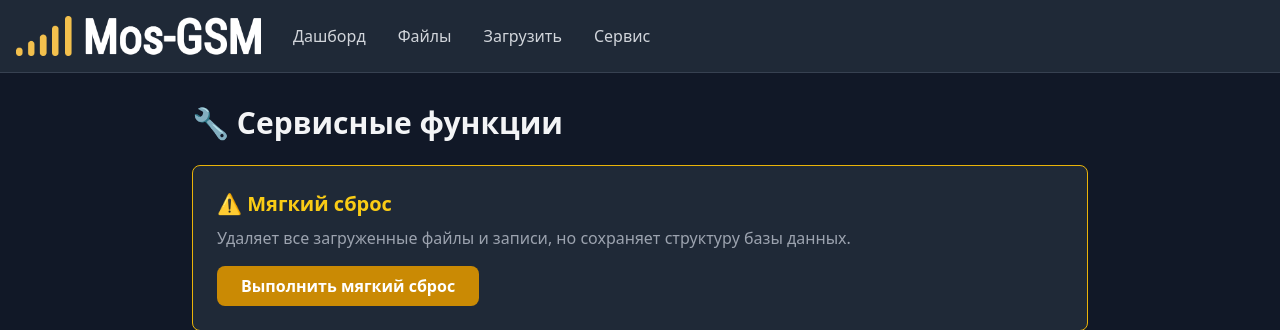
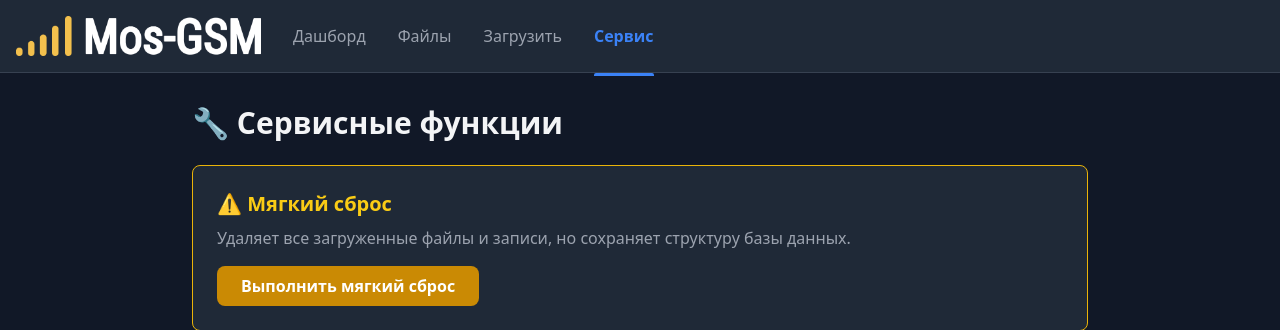
Before and after one commit to AndreKortesz/mosgsm-duplicates-service, a FastAPI app: page /admin/reset in a window 1280 px wide. Shown: the top 330 px of the page. Run offline with FastAPI, Linux system fonts and the light colour scheme; some libraries are stand-ins or nearby versions.

Commit message:
Update base.html

```diff
--- a/templates/base.html
+++ b/templates/base.html
@@ -16,10 +16,18 @@
                     <a href="/ui/dashboard" class="hover:opacity-80 transition-opacity">
                         <img src="/static/logo.png" alt="Mos-GSM" class="h-10 w-auto object-contain">
                     </a>
-                    <a href="/ui/dashboard" class="text-gray-300 hover:text-white transition-colors">Дашборд</a>
-                    <a href="/ui/files" class="text-gray-300 hover:text-white transition-colors">Файлы</a>
-                    <a href="/" class="text-gray-300 hover:text-white transition-colors">Загрузить</a>
-                    <a href="/admin/reset" class="text-gray-300 hover:text-white transition-colors">Сервис</a>
+                    <a href="/ui/dashboard" class="nav-link {% if request.path == '/ui/dashboard' %}nav-active{% endif %}">
+                        Дашборд
+                    </a>
+                    <a href="/ui/files" class="nav-link {% if request.path.startswith('/ui/files') %}nav-active{% endif %}">
+                        Файлы
+                    </a>
+                    <a href="/" class="nav-link {% if request.path == '/' %}nav-active{% endif %}">
+                        Загрузить
+                    </a>
+                    <a href="/admin/reset" class="nav-link {% if request.path == '/admin/reset' %}nav-active{% endif %}">
+                        Сервис
+                    </a>
                 </div>
             </div>
         </div>
@@ -36,5 +44,37 @@
             Mos-GSM Duplicate Checker © 2025
         </div>
     </footer>
+
+    <style>
+        /* Стили для навигации */
+        .nav-link {
+            position: relative;
+            padding: 0.5rem 0;
+            transition: color 0.2s;
+            color: #9CA3AF; /* gray-400 */
+        }
+
+        .nav-link:hover {
+            color: #FFFFFF; /* white */
+        }
+
+        /* Активная ссылка */
+        .nav-active {
+            color: #3B82F6; /* blue-500 */
+            font-weight: 600;
+        }
+
+        /* Подчёркивание снизу для активной ссылки */
+        .nav-active::after {
+            content: '';
+            position: absolute;
+            bottom: -1.25rem;
+            left: 0;
+            right: 0;
+            height: 3px;
+            background: #3B82F6; /* blue-500 */
+            border-radius: 2px 2px 0 0;
+        }
+    </style>
 </body>
 </html>
```
